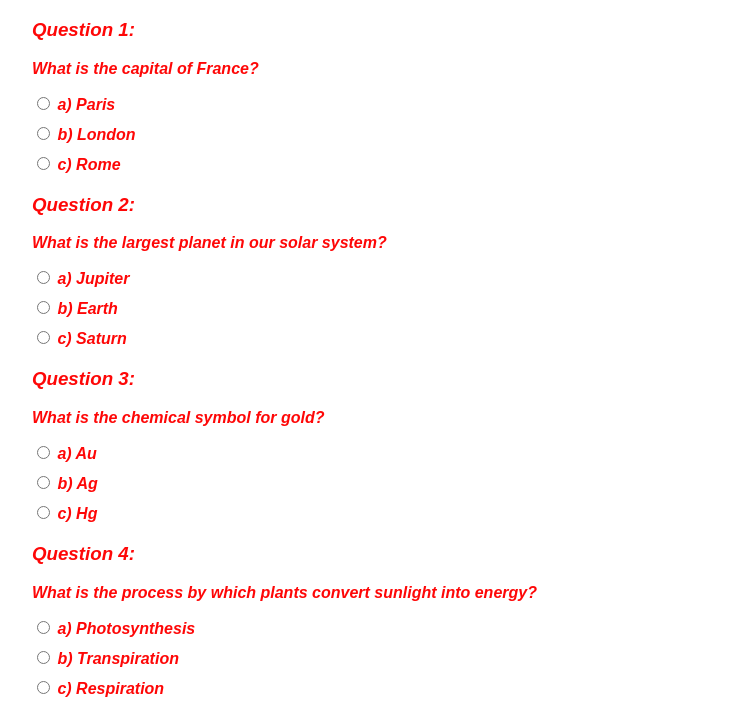
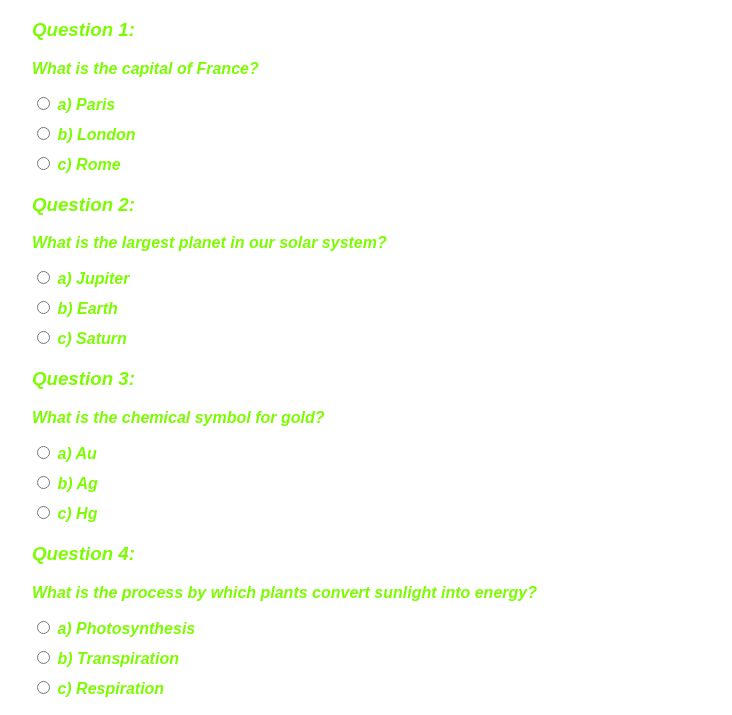
Before and after one commit to Te-money/Quiz-app, a plain HTML site: page index.html in a window 1280 px wide. Shown: the part 81-796 px from the top of the page, without its empty margins (8-740 px from the left). Drawn offline with Linux system fonts and the light colour scheme.

Commit message:
Add files via upload

```diff
--- a/index.html
+++ b/index.html
@@ -28,7 +28,7 @@
 
         .question {
             margin-bottom: 20px;
-            color: rgb(254, 7, 7);
+            color: lawngreen;
             font-style: oblique;
             font-weight: bolder ;
         }
```
